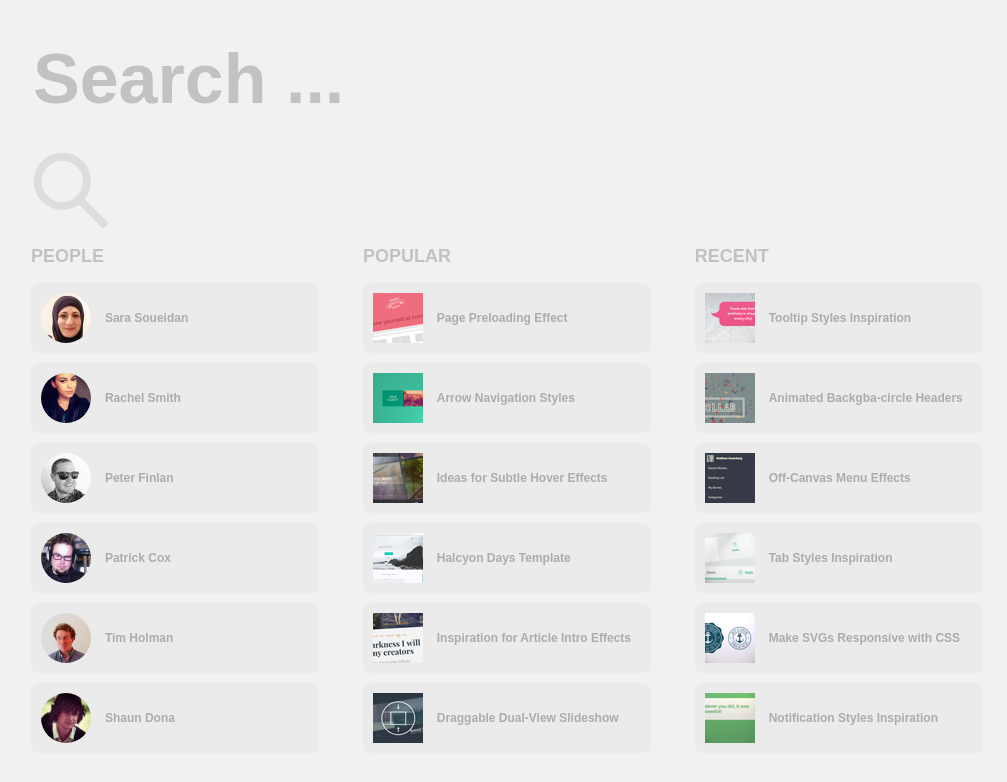
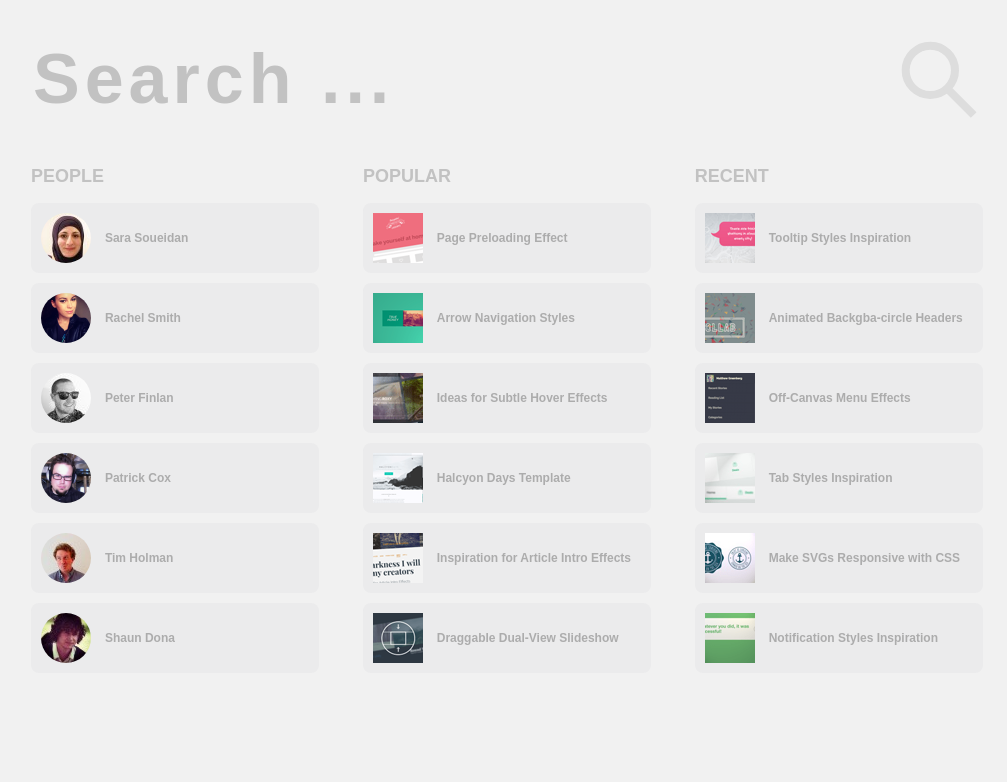
Before and after one commit to pliskakh/huge-search, a plain HTML site: page index.html in a window 1280 px wide. Shown: the whole page, without its empty margins (129-1136 px from the left). Drawn offline with Linux system fonts and the light colour scheme.

Commit message:
add search size

```diff
--- a/css/style.css
+++ b/css/style.css
@@ -17,6 +17,7 @@ body {
 }
 
 .ba-container__ba-search-field {
+	width: 90%;
 	font-size: 70px;
 	font-weight: bold;
 	background: none;
@@ -29,6 +30,7 @@ body {
 
 .ba-container__ba-search-field::placeholder {
 	color: #c2c2c2;
+	letter-spacing: 5px;
 }
 
 .ba-container__ba-search-button {
```
